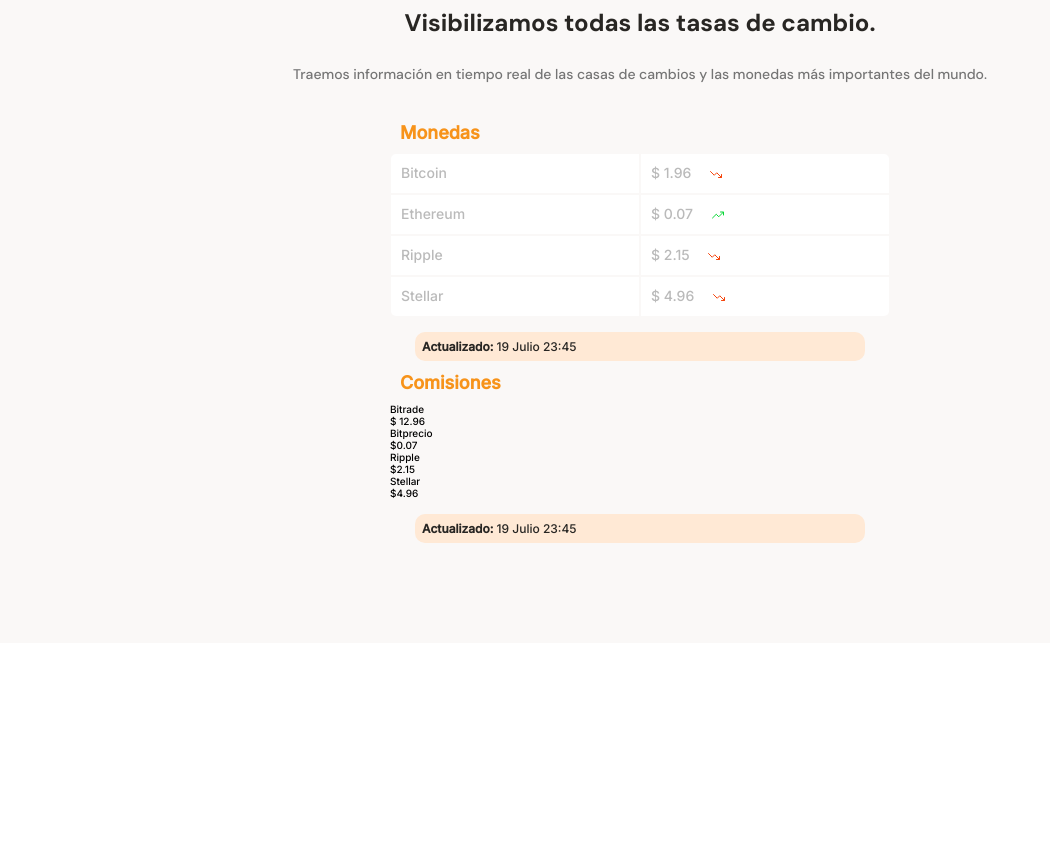
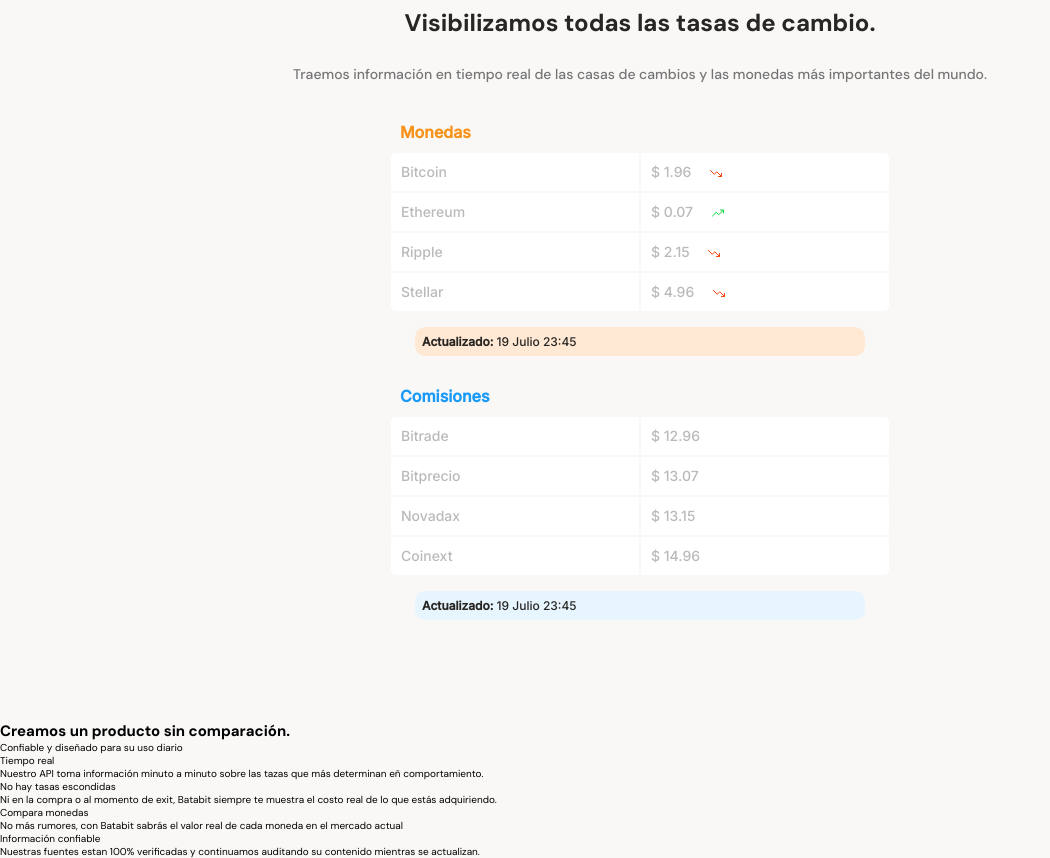
Before and after one commit to walterkiu/curso-movilefirst, a plain HTML site: page index.html in a window 1280 px wide. Shown: the part 580-1438 px from the top of the page, without its empty margins (0-1050 px from the left). Before the commit the page ends 1223 px from the top, so only its background shows below. Drawn offline with Linux system fonts and the light colour scheme.

Commit message:
inicio de seccion de beneficios

```diff
--- a/index.html
+++ b/index.html
@@ -27,7 +27,7 @@
             </div>
             <section class="main-exchange-tables">
                 <div class="main-exchange-tables_monedas">
-                    <h3>Monedas</h3>
+                    <h3 class="titulo-monedas">Monedas</h3>
                     <p class="border-top-left">Bitcoin</p>
                     <p class="border-top-right">$ 1.96 <span class="not-stonks"></span></p>
                     <p>Ethereum</p>
@@ -36,25 +36,52 @@
                     <p>$ 2.15 <span  class="not-stonks"></span></p>
                     <p class="border-bottom-left">Stellar</p>
                     <p class="border-bottom-right">$ 4.96 <span  class="not-stonks"></span></p>
-                    <p class="fecha"><strong>Actualizado:</strong> 19 Julio 23:45</p>
+                    <p class="fecha-monedas"><strong>Actualizado:</strong> 19 Julio 23:45</p>
                 </div>
 
                 <div class="main-exchange-tables_comisiones">
-                    <h3>Comisiones</h3>
+                    <h3 class="titulo-comisiones">Comisiones</h3>
                     <p class="border-top-left">Bitrade</p>
                     <p class="border-top-right">$ 12.96 </p>
                     <p>Bitprecio</p>
-                    <p>$0.07 </p>
-                    <p>Ripple</p>
-                    <p>$2.15</p>
-                    <p class="border-bottom-left">Stellar</p>
-                    <p class="border-bottom-right">$4.96 </p>
-                    <p class="fecha"><strong>Actualizado:</strong> 19 Julio 23:45</p>
+                    <p>$ 13.07 </p>
+                    <p>Novadax</p>
+                    <p>$ 13.15</p>
+                    <p class="border-bottom-left">Coinext</p>
+                    <p class="border-bottom-right">$ 14.96 </p>
+                    <p class="fecha-comisiones"><strong>Actualizado:</strong> 19 Julio 23:45</p>
                 </div>
-
             </section>
         </section>
-        <section></section>
+        <section class="main-product-detail">
+            <span class="papa"></span>
+            <div>
+                <h2>Creamos un producto sin comparación.</h2>
+                <p>Confiable y diseñado para su uso diario</p>
+            </div>
+            <section class="product-cards--container">
+                <article class="product-detail--card">
+                    <span class="clock"></span>
+                    <p class="card-title">Tiempo real</p>
+                    <p class="card-body">Nuestro API toma información minuto a minuto sobre las tazas que más determinan eñ comportamiento.</p>
+                </article>
+                <article class="product-detail--card">
+                    <span class="eye"></span>
+                    <p class="card-title">No hay tasas escondidas</p>
+                    <p class="card-body">Ni en la compra o al momento de exit, Batabit siempre te muestra el costo real de lo que estás adquiriendo.</p>
+                </article>
+                <article class="product-detail--card">
+                    <span class="dollar-sign"></span>
+                    <p class="card-title">Compara monedas</p>
+                    <p class="card-body">No más rumores, con Batabit sabrás el valor real de cada moneda en el mercado actual</p>
+                </article>
+                <article class="product-detail--card">
+                    <span class="right-arrow"></span>
+                    <p class="card-title">Información confiable</p>
+                    <p class="card-body">Nuestras fuentes estan 100% verificadas y continuamos auditando su contenido mientras se actualizan.</p>
+                </article>
+            </section>
+        </section>
         <section></section>
         <section></section>
     </main>
--- a/style.css
+++ b/style.css
@@ -30,6 +30,8 @@ html{
 font-size: 62.5%;
 font-family: 'DM Sans', sans-serif ;
 }
+
+                                            /*HEADER*/
 header{
     display: flex;
     flex-direction: column;
@@ -87,6 +89,8 @@ header img{
     margin-left: 10px;
     background-image: url(./icons/down-arrow.svg);
 }
+
+                                            /*MAIN*/
 main{
     background-color: var(--of-white);
     width: 100%;
@@ -131,24 +135,23 @@ main{
 
 .main-exchange-tables{
     width: 70%;
-    max-width: 300px;
     max-width: 500px;
     margin: 0 auto;
     font-family:"Inter" , sans-serif;
     padding-bottom: 100px;
 }
-.main-exchange-tables_monedas{
+.main-exchange-tables_monedas, .main-exchange-tables_comisiones{
     display: grid;
     grid-template-columns: 1fr 1fr;
     grid-template-rows: 1fr 1fr 1fr 1fr 1fr;
 }
-.main-exchange-tables h3{
+.main-exchange-tables .titulo-monedas{
     margin: 10px;
     color: var(--bitcoin-orange);
     grid-column: 1 / 3;
-    font-size: 1.8rem;
+    font-size: 1.6rem;
 }
-.main-exchange-tables_monedas p{
+.main-exchange-tables_monedas p , .main-exchange-tables_comisiones p{
     background-color:var(--just-white) ;
     font-size: 1.4rem;
     font-weight: 500;
@@ -169,9 +172,10 @@ border-top-left-radius: 5px;
     border-bottom-right-radius: 5px;
 }
 
-.main-exchange-tables .fecha{
+.main-exchange-tables .fecha-monedas{
     grid-column: 1 / 3;
     margin-inline: auto;
+    margin-bottom: 20px;
     width: 90%;
     font-size: 1.2rem;
     color: var(--black);
@@ -198,3 +202,23 @@ border-top-left-radius: 5px;
 }
 
                                      /*MAIN EXCHANGE TABLES COMISIONES*/
+
+    .main-exchange-tables .fecha-comisiones{
+        grid-column: 1 / 3;
+        margin-inline: auto;
+        width: 90%;
+        font-size: 1.2rem;
+        color: var(--black);
+        margin-top: 15px;
+        padding: 7px;
+        background-color: var(--soft-blue);
+        border-radius: 10px;
+    }
+    .main-exchange-tables .titulo-comisiones{
+        margin: 10px;
+        color: var(--secondary-blue);
+        grid-column: 1 / 3;
+        font-size: 1.6rem;
+    }
+
+                                        /*SECCION DE BENEFICIOS*/
```
